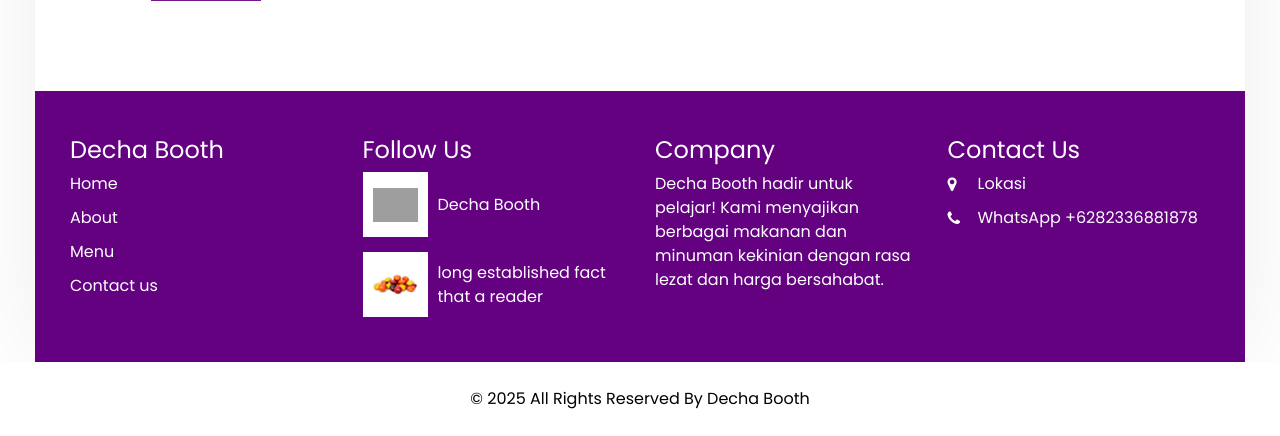
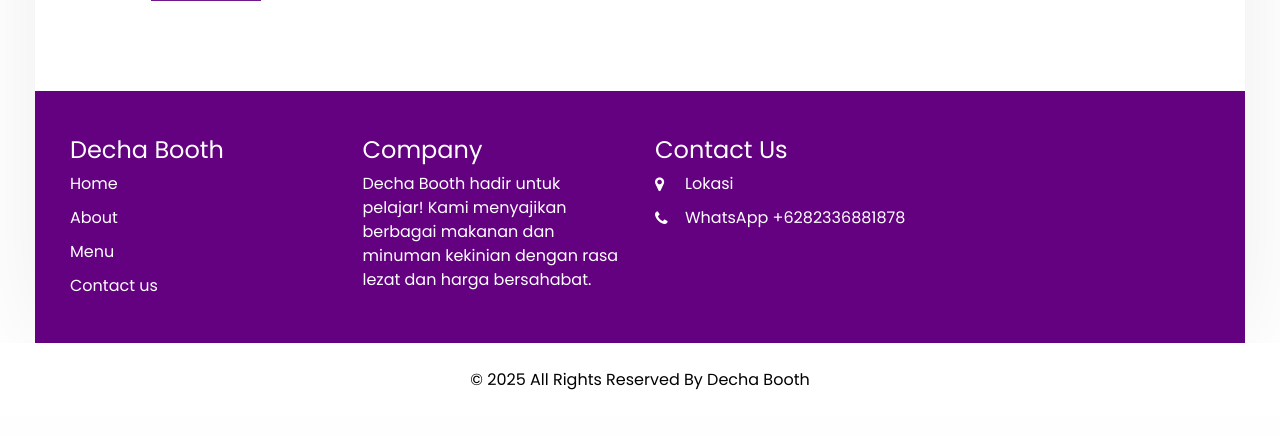
Before and after one commit to fauzifzifi/dechabooth, a PHP site: page /contact.php in a window 1280 px wide. Shown: the part 699-1135 px from the top of the page. After the commit the page ends 1089 px from the top, so only its background shows below. Run offline with PHP 8.4, Linux system fonts and the light colour scheme; some libraries are stand-ins or nearby versions; grey boxes are pictures that could not be loaded.

Commit message:
info section contact

```diff
--- a/contact.php
+++ b/contact.php
@@ -165,7 +165,7 @@ if ($_SERVER['REQUEST_METHOD'] == 'POST' && isset($_POST['kirim_pesan'])) {
     <!-- end contact section -->
 
 
-    <!-- info section -->
+   <!-- info section -->
     <section class="info_section layout_padding2">
       <div class="container">
         <div class="row info_main_row">
@@ -187,29 +187,6 @@ if ($_SERVER['REQUEST_METHOD'] == 'POST' && isset($_POST['kirim_pesan'])) {
                 <a href="contact.php">
                   Contact us
                 </a>
-              </div>
-            </div>
-          </div>
-          <div class="col-md-6 col-lg-3">
-            <div class="info_insta">
-              <h4>
-                Follow Us
-              </h4>
-              <div class="insta_box">
-                <div class="img-box">
-                  <img src="images/facebook.png" alt="">
-                </div>
-                <p>
-                  Decha Booth
-                </p>
-              </div>
-              <div class="insta_box">
-                <div class="img-box">
-                  <img src="images/insta-img.png" alt="">
-                </div>
-                <p>
-                  long established fact that a reader
-                </p>
               </div>
             </div>
           </div>
@@ -246,7 +223,6 @@ if ($_SERVER['REQUEST_METHOD'] == 'POST' && isset($_POST['kirim_pesan'])) {
         </div>
       </div>
     </section>
-
     <!-- end info_section -->
 
   </div>
```
